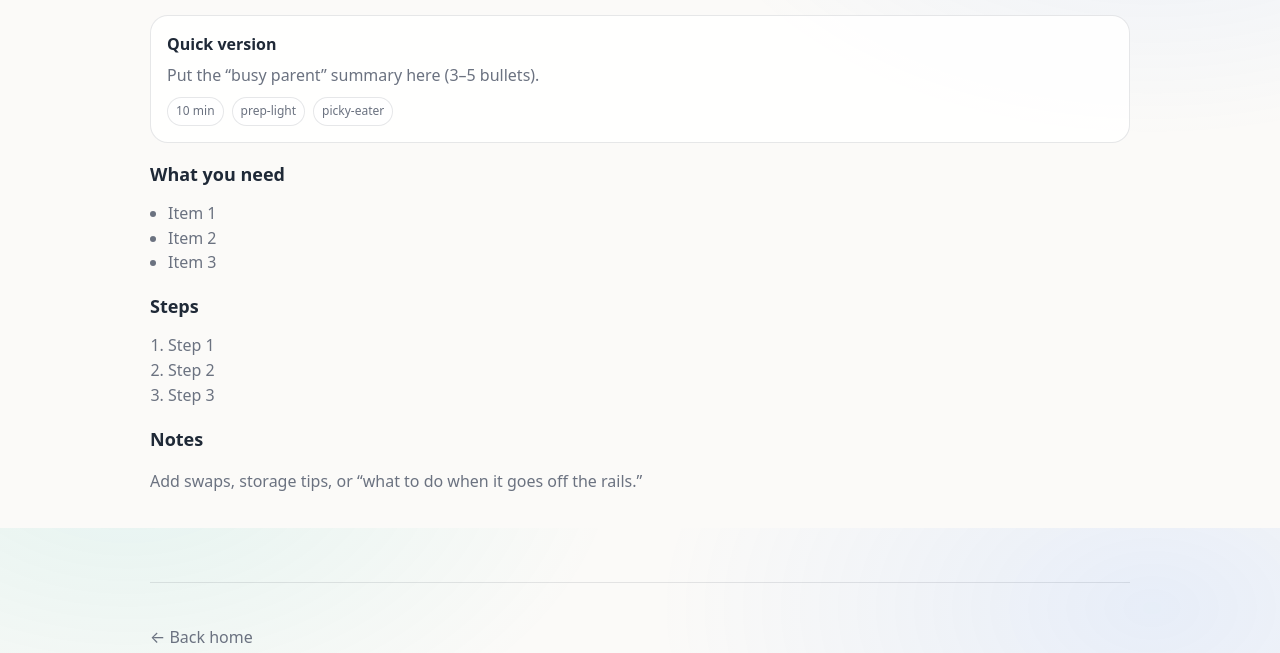
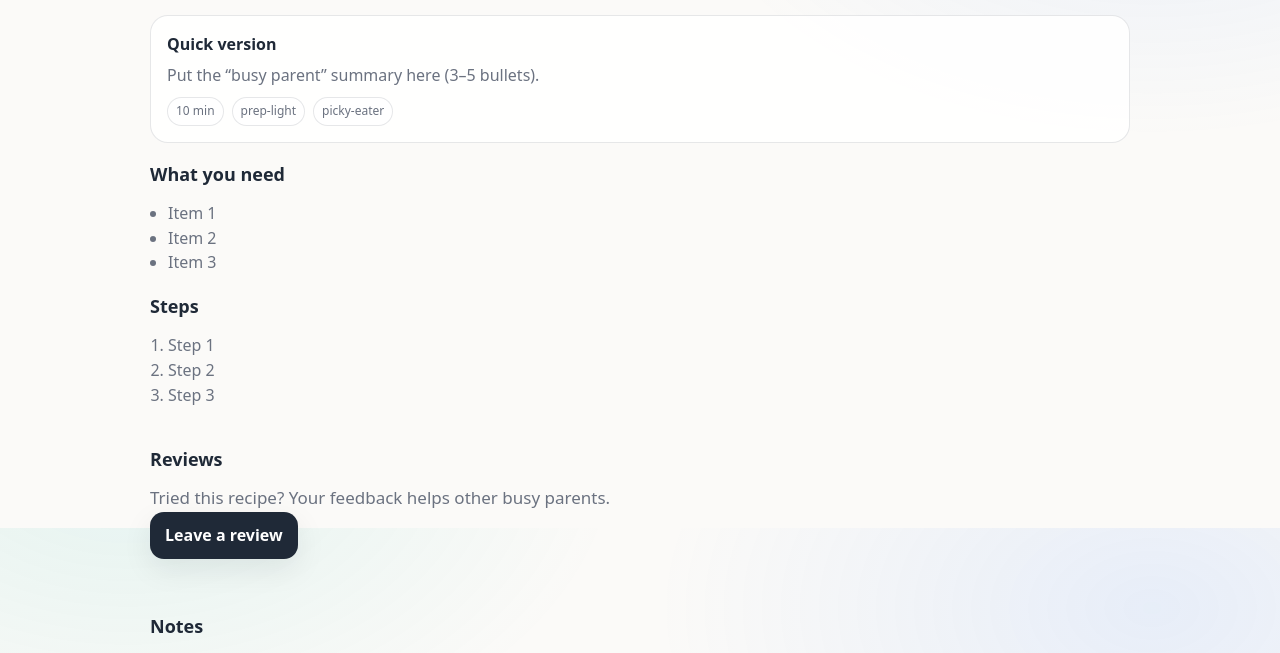
Before and after one commit to MichelleJackson801/TheProfessionalParent, a plain HTML site: page post-template.html in a window 1280 px wide. Shown: the part 272-925 px from the top of the page. Drawn offline with Linux system fonts and the light colour scheme.

Commit message:
Update post-template.html

```diff
--- a/post-template.html
+++ b/post-template.html
@@ -50,6 +50,21 @@
         <li>Step 3</li>
       </ol>
 
+<section class="section">
+  <h2>Reviews</h2>
+  <p class="sub">
+    Tried this recipe? Your feedback helps other busy parents.
+  </p>
+
+  <a class="btn"
+     href="https://forms.gle/fotz1sm4xjgW294P8"
+     target="_blank"
+     rel="noreferrer">
+    Leave a review
+  </a>
+</section>
+
+
       <h2 style="margin-top:18px;">Notes</h2>
       <p style="color: var(--muted);">
         Add swaps, storage tips, or “what to do when it goes off the rails.”
```
